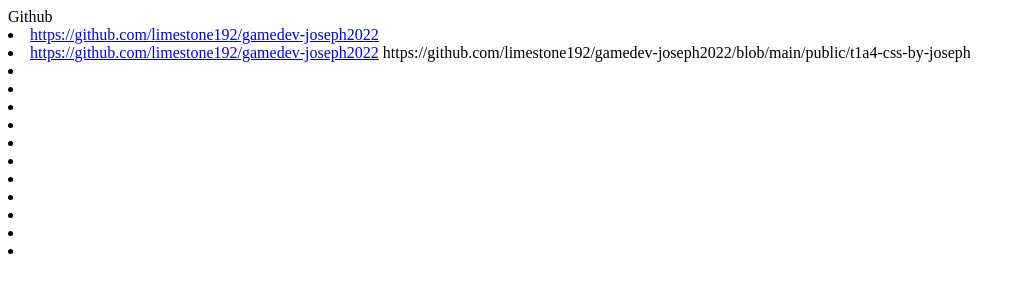
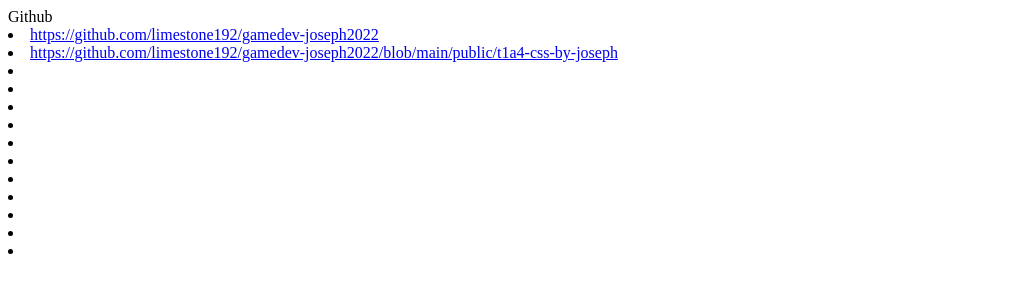
Before and after one commit to limestone192/gamedev-joseph2022, a plain HTML site: page public/index.html in a window 1280 px wide. Shown: the whole page, without its empty margins (0-1026 px from the left). Drawn offline with Linux system fonts and the light colour scheme.

Commit message:
Update index.html

```diff
--- a/public/index.html
+++ b/public/index.html
@@ -8,8 +8,7 @@ Github
 
 <li><a href="https://github.com/limestone192/gamedev-joseph2022">https://github.com/limestone192/gamedev-joseph2022</a>
 
- <li><a href="https://github.com/limestone192/gamedev-joseph2022/blob/main/public/t1a4-css-by-joseph">https://github.com/limestone192/gamedev-joseph2022</a>
-   https://github.com/limestone192/gamedev-joseph2022/blob/main/public/t1a4-css-by-joseph</a>
+<li><a href="https://github.com/limestone192/gamedev-joseph2022/blob/main/public/t1a4-css-by-joseph">https://github.com/limestone192/gamedev-joseph2022/blob/main/public/t1a4-css-by-joseph</a>
 
 
 
```
